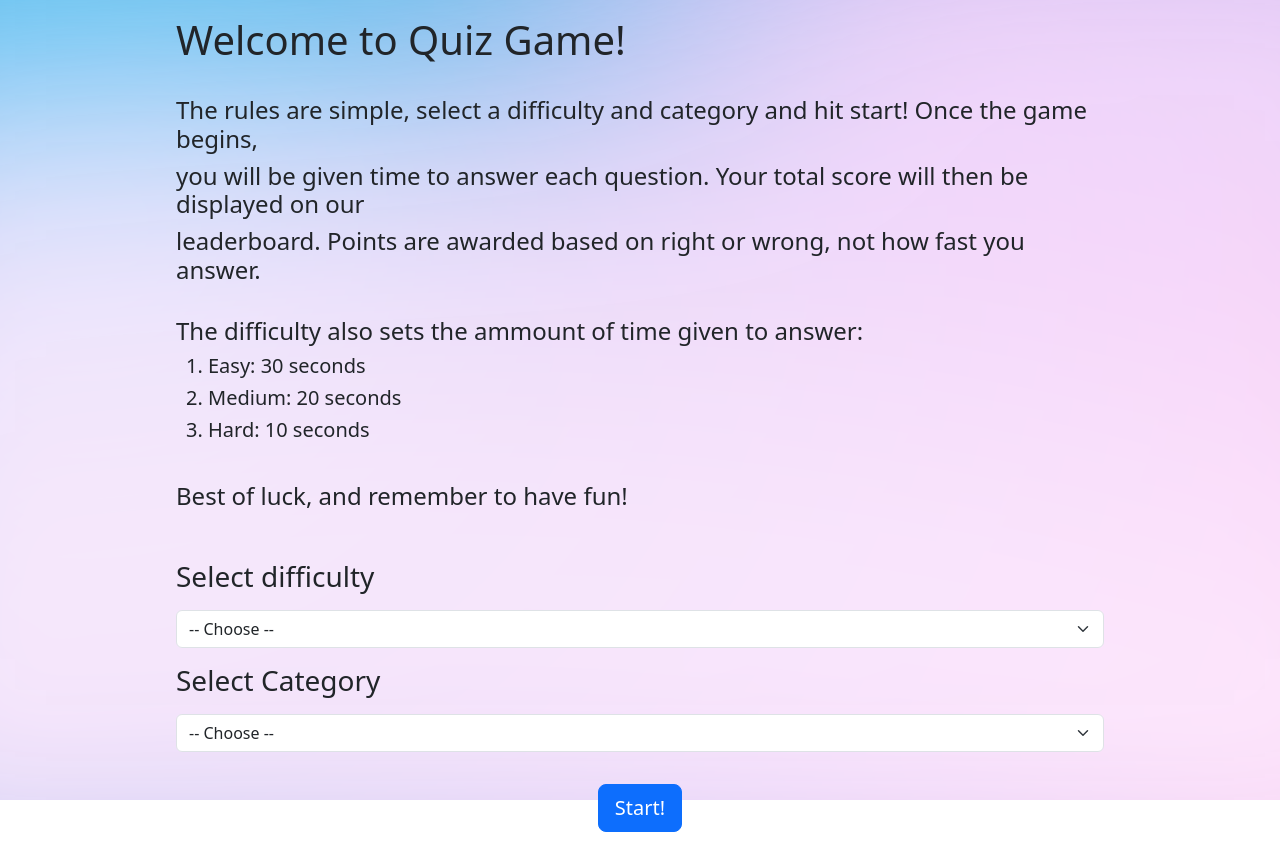
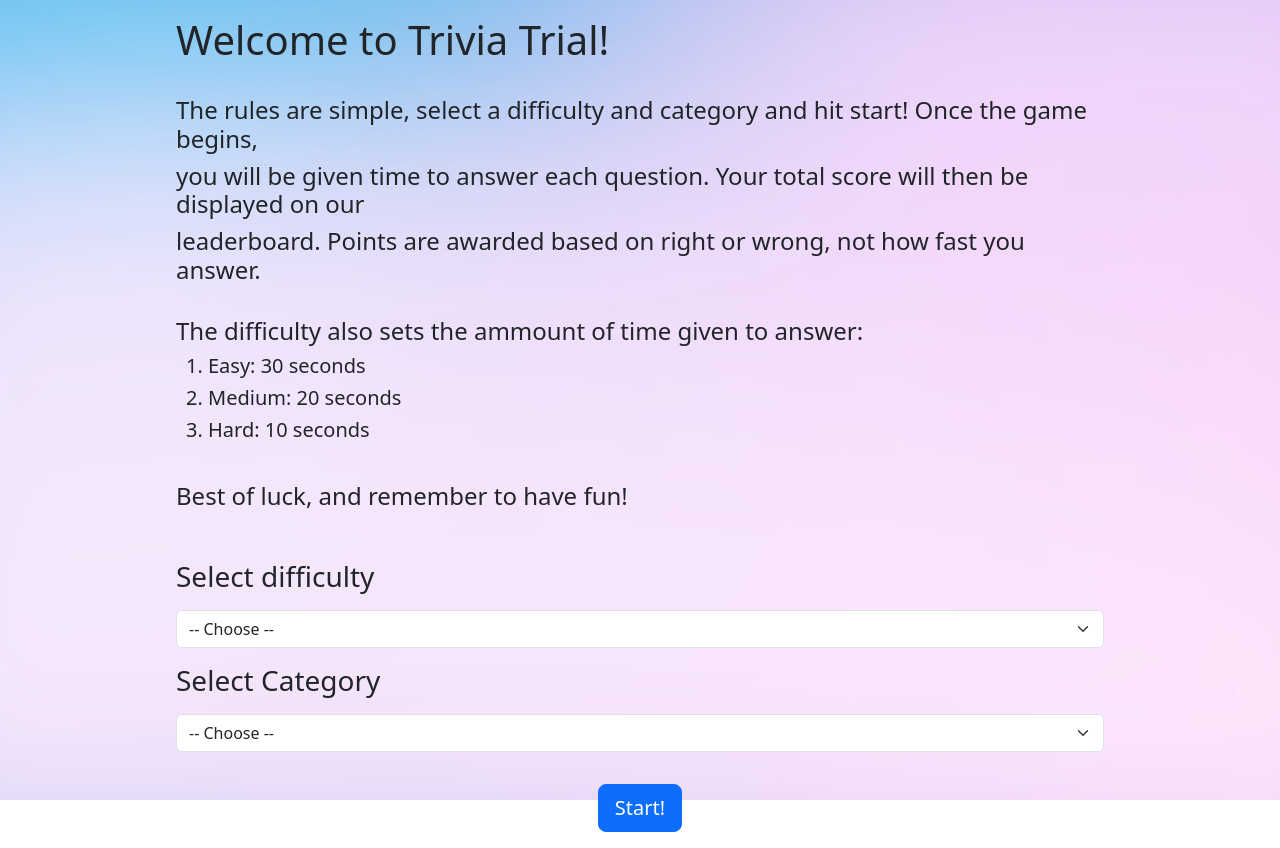
Before and after one commit to siricoa1/TriviaTrial, a React app: page / in a window 1280 px wide. Built offline with nearby package versions, Linux system fonts and the light colour scheme; a web font is replaced by a local one.

Commit message:
Updated Name
Changed name from Quiz Game to Trivia Trial to match what the repository is named.

```diff
--- a/public/index.html
+++ b/public/index.html
@@ -3,7 +3,7 @@
 <head>
     <meta charset="UTF-8">
     <meta name="viewport" content="width=device-width, initial-scale=1.0">
-    <title>Quiz Game!</title>
+    <title>Trivia Trial!</title>
     <link rel="preconnect" href="https://fonts.googleapis.com">
     <link rel="preconnect" href="https://fonts.gstatic.com" crossorigin>
     <link href="https://fonts.googleapis.com/css2?family=Tagesschrift&display=swap" rel="stylesheet">
--- a/src/components/Home.jsx
+++ b/src/components/Home.jsx
@@ -62,7 +62,7 @@ const Home = () => {
         <div id="rootDivHome" className="vh-100">
             <div className="atmo-gradient"></div>
             <div className="w-75 p-3 mx-auto homeContainer">
-                <h1>Welcome to Quiz Game!</h1>
+                <h1>Welcome to Trivia Trial!</h1>
                 <br></br>
                 <h4>The rules are simple, select a difficulty and category and hit start! Once the game begins,</h4>
                 <h4>you will be given time to answer each question. Your total score will then be displayed on our</h4>
```
